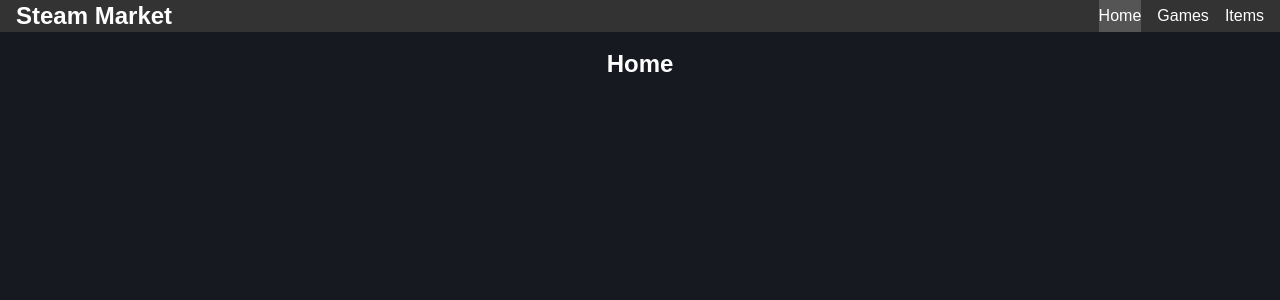
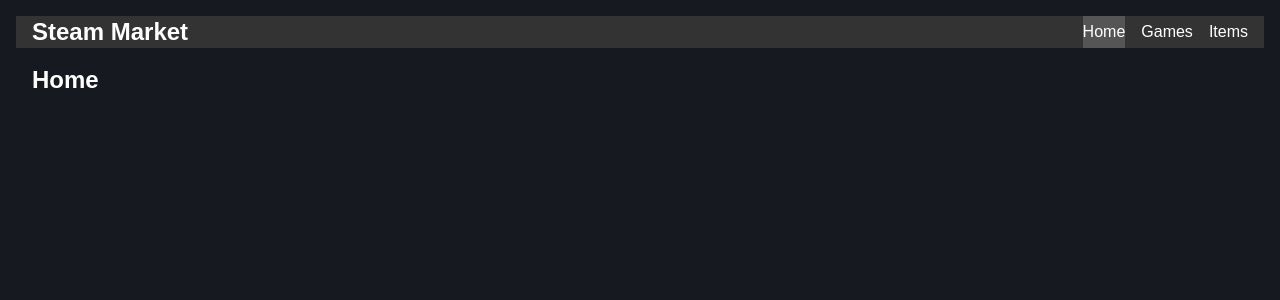
Before and after one commit to Laskos-p/steam_market_stats, a React (Vite) app in the folder ui/: page / in a window 1280 px wide. Shown: the top 300 px of the page. Built offline with nearby package versions, Linux system fonts and the light colour scheme; the HTML template or start-up script is replaced by a standard one; a web font is replaced by a local one.

Commit message:
Refactor App component layout

```diff
--- a/ui/src/App.tsx
+++ b/ui/src/App.tsx
@@ -6,15 +6,15 @@
 
 export default function App() {
   return (
-    <>
+    <div className="container mx-auto p-4">
       <Navbar />
-      <div className="bg-[#161920] py-4 text-center">
+      <div className="p-4">
         <Routes>
           <Route path="/" element={<Home />} />
           <Route path="/games" element={<Games />} />
           <Route path="/items" element={<Items />} />
         </Routes>
       </div>
-    </>
+    </div>
   );
 }
```
